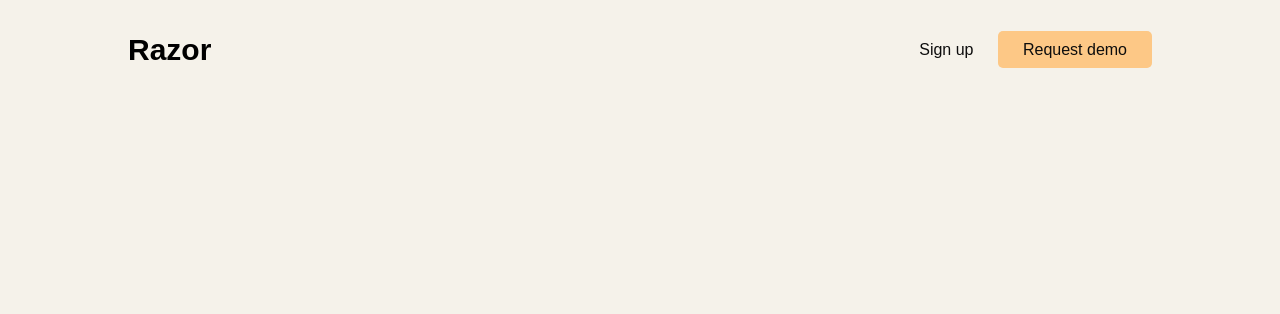
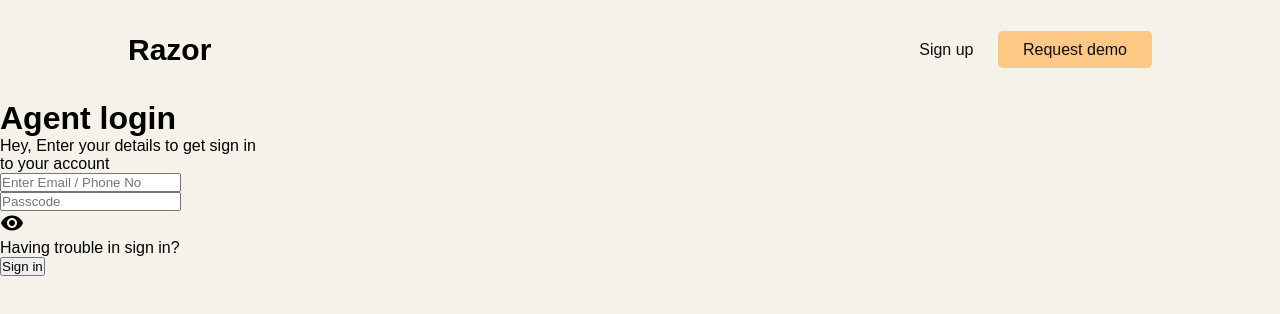
Before and after one commit to houdja/loginJS, a plain HTML site: page index.html in a window 1280 px wide. Drawn offline with Linux system fonts and the light colour scheme.

Commit message:
ajout lien pour google icons + formulaire de connexion

```diff
--- a/index.html
+++ b/index.html
@@ -6,6 +6,8 @@
     <meta name="viewport" content="width=device-width, initial-scale=1.0">
     <!-- CSS -->
     <link rel="stylesheet" href="style.css">
+    <!-- GOOGLE ICON -->
+    <link rel="stylesheet" href="https://fonts.googleapis.com/icon?family=Material+Icons">
     <title>LOGIN USING FETCH</title>
 </head>
 <body>
@@ -18,6 +20,26 @@
             </div>
         </div>
     </nav>
+
+    <div class="login">
+        <h1>Agent login</h1>
+        <p>Hey, Enter your details to get sign in </br> to your account</p>
+        <form action="#" class="sing__in">
+            <div class="input">
+                <input type="text" name="email_phone" placeholder="Enter Email / Phone No">
+            </div>
+            <div class="input">
+                <input type="password" name="password" placeholder="Passcode">
+                <div class="visibility">
+                    <span class="material-icons">
+                        visibility
+                    </span>
+                </div>
+            </div>
+            <p>Having trouble in sign in?</p>
+            <button type="submit">Sign in</button>
+        </form>
+    </div>
     <script src="app.js"></script>
 </body>
 </html>
```
